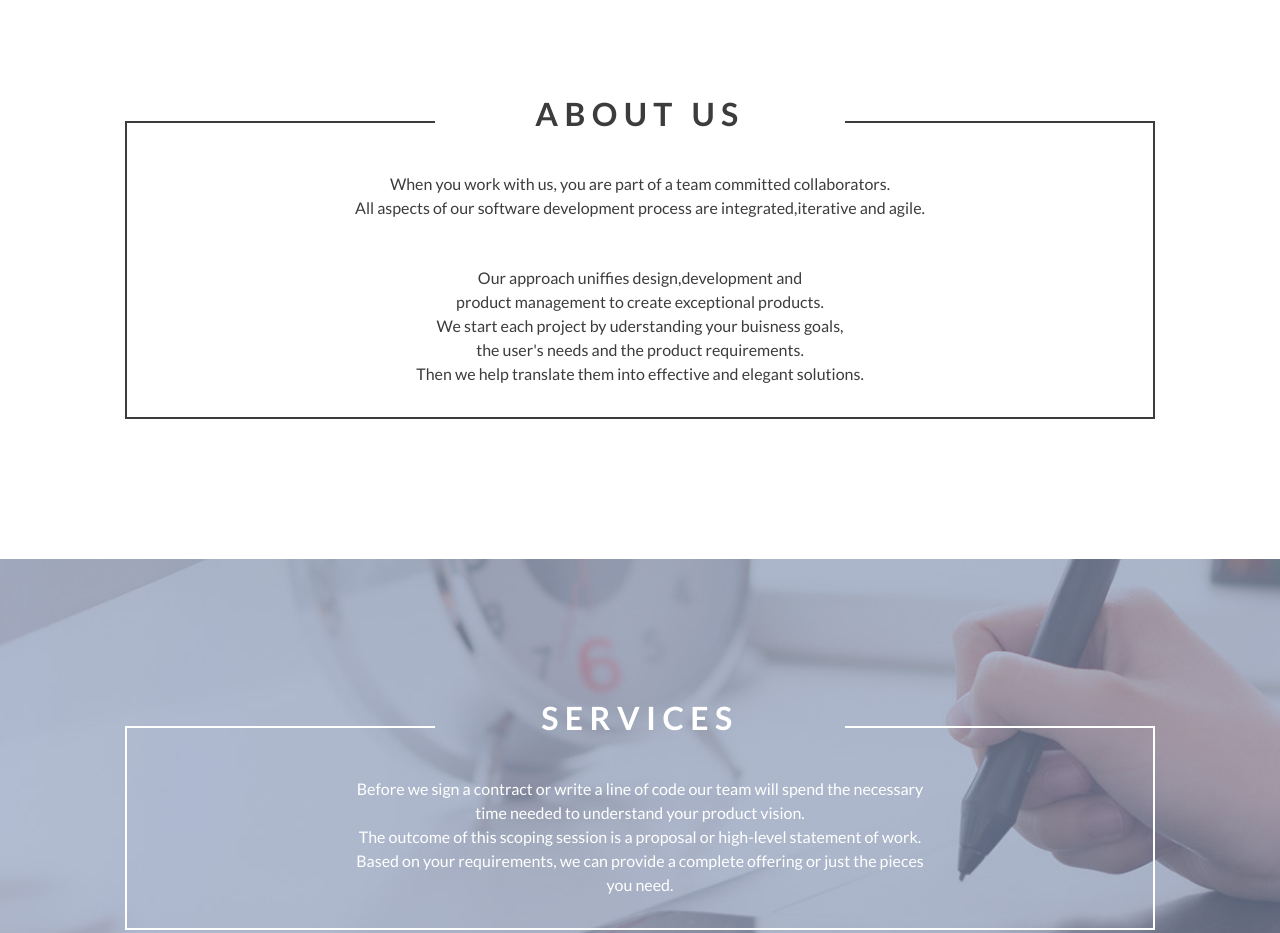
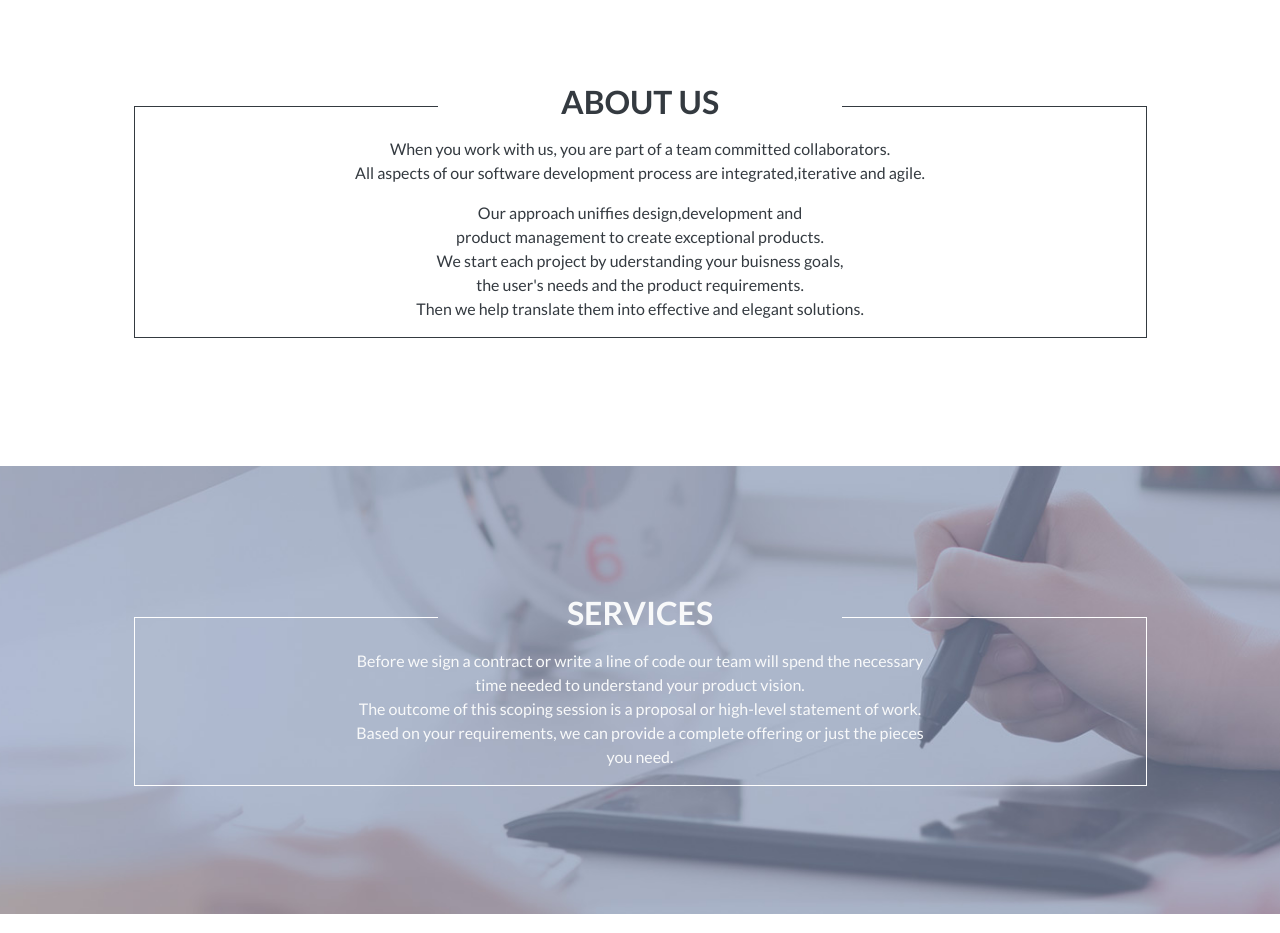
Before and after one commit to darokrk/Layout2-from-PSD, a website: page index.html in a window 1280 px wide. Shown: the part 845-1778 px from the top of the page. Drawn offline with nearby package versions, Linux system fonts and the light colour scheme.

Commit message:
Modified css for bootsrap clases

```diff
--- a/index.html
+++ b/index.html
@@ -7,14 +7,14 @@
     <link href="https://fonts.googleapis.com/css?family=Lato:400,700" rel="stylesheet">
     <link rel="stylesheet" href="https://stackpath.bootstrapcdn.com/bootstrap/4.1.2/css/bootstrap.min.css" integrity="sha384-Smlep5jCw/wG7hdkwQ/Z5nLIefveQRIY9nfy6xoR1uRYBtpZgI6339F5dgvm/e9B" crossorigin="anonymous">
     <link rel="stylesheet" href="css/style.css">
-    <title>Document</title>
+    <title>Bootstrap layout</title>
 </head>
 <body id="bootstrap-overrides">
     <section id="main">
         <div class="jumbotron-fluid">
-            <div class="main-text text-center text-white">
+            <div class="main__slogan text-center text-white">
                 <img class="img-fluid ellipse" src="images/ellipse.png" alt="elippse-logo">
-                <h1 class="header font-weight-bold">
+                <h1 class="main__header font-weight-bold">
                     WORKING<br>
                     WITH DESIGN LAB
                 </h1>
@@ -29,16 +29,17 @@
     </section>
     <section id="about">
         <div class="container text-center">
-            <div class="size">
-                <fieldset class="border-black">
+            <div class="row justify-content-md-center">
+                <div class="col-md-11 my-5 content--padding">
+                    <fieldset class="border border-dark">
                         <legend>
-                        <h2 class="header contain-grey font-weight-bold">ABOUT US</h2>
+                            <h2 class="text-dark font-weight-bold">ABOUT US</h2>
                         </legend>
-                    <p class="font-weight-light contain contain-grey">
+                        <p class="font-weight-light px-3 text-dark">
                             When you work with us, you are part of a team committed collaborators.<br>
                             All aspects of our software development process are integrated,iterative and agile.
                         </p>
-                    <p class="font-weight-light contain contain-grey">
+                        <p class="font-weight-light px-3 text-dark">
                             Our approach uniffies design,development and<br>
                             product management to create exceptional products.<br>
                             We start each project by uderstanding your buisness goals,<br>
@@ -48,15 +49,17 @@
                     </fieldset>
                 </div>
             </div>
+        </div>
     </section>
     <section id="services">
         <div class="container text-center">
-            <div class="size contain-white">
-                    <fieldset class="border-white">
+            <div class="row justify-content-md-center">
+                <div class="col-md-11 my-5 content--padding">
+                    <fieldset class="border border-white">
                         <legend>
-                            <h2 class="header font-weight-bold">SERVICES</h2>
+                            <h2 class="text-light font-weight-bold">SERVICES</h2>
                         </legend>
-                        <p class="font-weight-light contain contain-white">
+                        <p class="font-weight-light px-3 text-light">
                             Before we sign a contract or write a line of code our team will spend the necessary<br>
                             time needed to understand your product vision.<br>
                             The outcome of this scoping session is a proposal or high-level statement of work.<br>
@@ -66,6 +69,7 @@
                     </fieldset>
                 </div>
             </div>
+        </div>
     </section>
 </body>
 </html>
--- a/sass/style.scss
+++ b/sass/style.scss
@@ -8,13 +8,13 @@ body {
     height: 100vh;
     position: relative;
 }
-.main-text {
+.main__slogan {
     position: absolute;
     top: 50%;
     left: 50%;
     transform: translate(-50%, -50%);
 }
-.header {
+.main__header {
     letter-spacing: 0.2em;
     margin-bottom: 1rem;
 }
@@ -26,14 +26,8 @@ body {
     bottom: 5%;
     left: 49%;
 }
-.size {
-    padding: 140px 40px;
-}
-.border-black {
-    border: 2px solid #3c3c3c;
-}
-.border-white {
-    border: 2px solid #fff;
+.content--padding {
+    padding: 5rem 1rem;
 }
 fieldset > legend {
     width: 40%;
@@ -42,14 +36,8 @@ fieldset > legend {
     font-size: 1rem;
     padding: 15px 15px;
 }
-.contain-grey {
-    color: #3c3c3c;
-}
 #services {
     background: url('../images/service.jpg') no-repeat center;
     background-size: cover;
     min-height: 448px;
 }
-.contain-white {
-    color: #fff;
-}
```
Also changed, not shown: css/style.css. Lines whose indentation alone changed are shown as unchanged.
